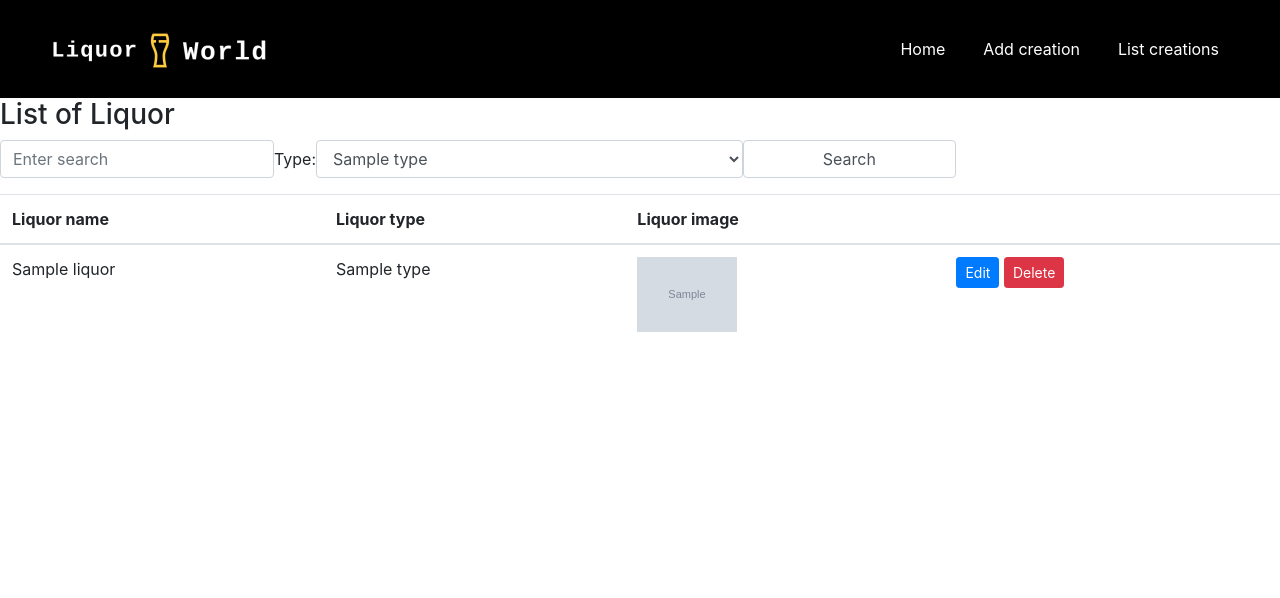
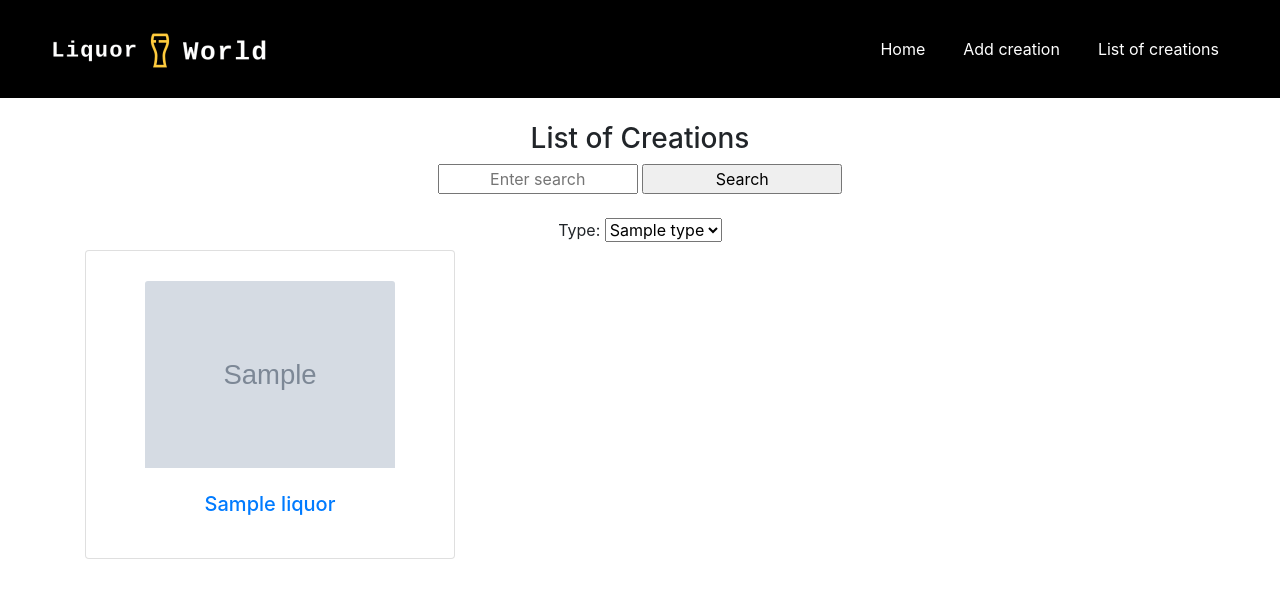
Before and after one commit to blitzace90/project3, a Flask app: page /liquor/list in a window 1280 px wide. Shown: the top 598 px of the page. Run offline with Flask 2, Linux system fonts and the light colour scheme; grey boxes marked "Sample" are stand-in pictures; a database or web service that is not in the repository returns one stand-in record (values such as "Sample title"); some libraries are stand-ins or nearby versions.

Commit message:
add liquor details template

```diff
--- a/app.py
+++ b/app.py
@@ -21,11 +21,15 @@ SESSION_KEY = os.environ.get('SESSION_KEY')
 app.secret_key = SESSION_KEY
 
 # Home Route
+
+
 @app.route('/')
 def home():
     return render_template('home.template.html')
 
 # Read route
+
+
 @app.route('/liquor/list')
 def show_liquor():
     # all_liquor = client[DB_NAME].liquor.find()
@@ -44,7 +48,23 @@ def show_liquor():
 
     return render_template('show_liquor.template.html', all_liquor=all_liquor, liquor_type=liquor_type)
 
+# List individual liquor
+
+
+@app.route("/liquor/list/<id>")
+def liquor_details(id):
+    liquor = client[DB_NAME].liquor.find_one({
+        "_id": ObjectId(id)
+    })
+    return render_template("liquor_details.template.html",
+                           liquor=liquor,
+                           cloud_name=CLOUD_NAME,
+                           upload_preset=UPLOAD_PRESET
+                           )
+
 # Add route
+
+
 @app.route('/liquor/create')
 def create_liquor():
     return render_template('create_liquor.template.html',
@@ -78,6 +98,8 @@ def process_create_liquor():
     return redirect(url_for('show_liquor'))
 
 # Update route
+
+
 @app.route('/liquor/update/<id>')
 def update_liquor(id):
     liquor = client[DB_NAME].liquor.find_one({
@@ -91,6 +113,8 @@ def update_liquor(id):
                            )
 
 # Process update route
+
+
 @app.route('/liquor/update/<id>', methods=["POST"])
 def process_update_liquor(id):
     liquor_name = request.form.get('liquor_name')
@@ -120,6 +144,8 @@ def process_update_liquor(id):
     return redirect(url_for('show_liquor'))
 
 # Delete route
+
+
 @app.route('/liquor/delete/<id>')
 def delete_liquor(id):
     liquor = client[DB_NAME].liquor.find_one({
@@ -129,6 +155,8 @@ def delete_liquor(id):
     return render_template('confirm_delete_liquor.template.html', liquor=liquor)
 
 # Process delete route
+
+
 @app.route('/liquor/delete/<id>', methods=['POST'])
 def process_delete_liquor(id):
     client[DB_NAME].liquor.remove({
--- a/static/stylesheet.css
+++ b/static/stylesheet.css
@@ -67,6 +67,18 @@
     vertical-align: text-top;
 }
 
+/* listing page */
+.textbox {
+    width: 200px;
+    justify-content: center;
+}
+
+.card {
+    text-align: center;
+    padding: 30px;
+}
+
 .uploaded-image {
-    width: 100px;
+    width: 250px;
+    text-align: center;
 }
--- a/templates/create_liquor.template.html
+++ b/templates/create_liquor.template.html
@@ -80,6 +80,7 @@
 
         </form>
     </div>
+    <br>
 </div>
 
 {%endblock%}
--- a/templates/layout.template.html
+++ b/templates/layout.template.html
@@ -39,7 +39,7 @@
         </li>
         <li class="nav-item">
           <a class="nav-link" href="{{url_for('show_liquor')}}"
-            >List creations</a
+            >List of creations</a
           >
         </li>
       </ul>
--- a/templates/show_liquor.template.html
+++ b/templates/show_liquor.template.html
@@ -1,23 +1,47 @@
 {% extends "layout.template.html" %}
 
 {%block content %}
-<h3>List of Liquor</h3>
+<br>
+<div class="container">
+    <h3 class="text-center">List of Creations</h3>
 
-<form class="form-group form-inline" method="GET">
+    <div class="container text-center">
+        <form class="container text-center" method="GET">
 
-    <input type="text" placeholder="Enter search" name="search-liquor" class="form-control"/>
+            <input type="text" placeholder="Enter search" name="search-liquor" class="textbox text-center"/>
+
+            <input type="submit" value ="Search" class="textbox"/>
+
+            <br>
+            <br>
 
             <label>Type:</label>
-    <select class="form-control col-4" name="liquor-type">
+            <select class="" name="liquor-type">
                 {%for type in liquor_type %}
                 <option value="{{type._id}}">{{type.type}}</option>
                 {%endfor%}
             </select>
 
-    <input type="submit" value ="Search" class="form-control col-2"/>
         </form>
+    </div>
 
-<table class="table">
+
+    <div class="container">
+        <div class="row">
+            {%for i in all_liquor %}
+            <div class="card col-sm-6 col-md-4">
+                <a href="{{url_for('liquor_details', id=i._id)}}">
+                <img src="{{i.uploaded_file_url}}" class="uploaded-image card-img-top" alt="alcohol image"/>
+                <br><br>
+                <h5 class="card-title">{{i.name}}</h5>
+            </div>
+            {%endfor%}
+        </div>
+    </div>
+    <br>
+
+</div>
+    <!-- <table class="table">
         <thead>
             <tr>
                 <th>Liquor name</th>
@@ -37,5 +61,6 @@
                 </tr>
             {%endfor%}
         </thead>
+    </table> -->
 
 {%endblock%}
```
Also changed, not shown: templates/liquor_details.template.html (added, +82 -0 lines). Lines whose indentation alone changed are shown as unchanged.
